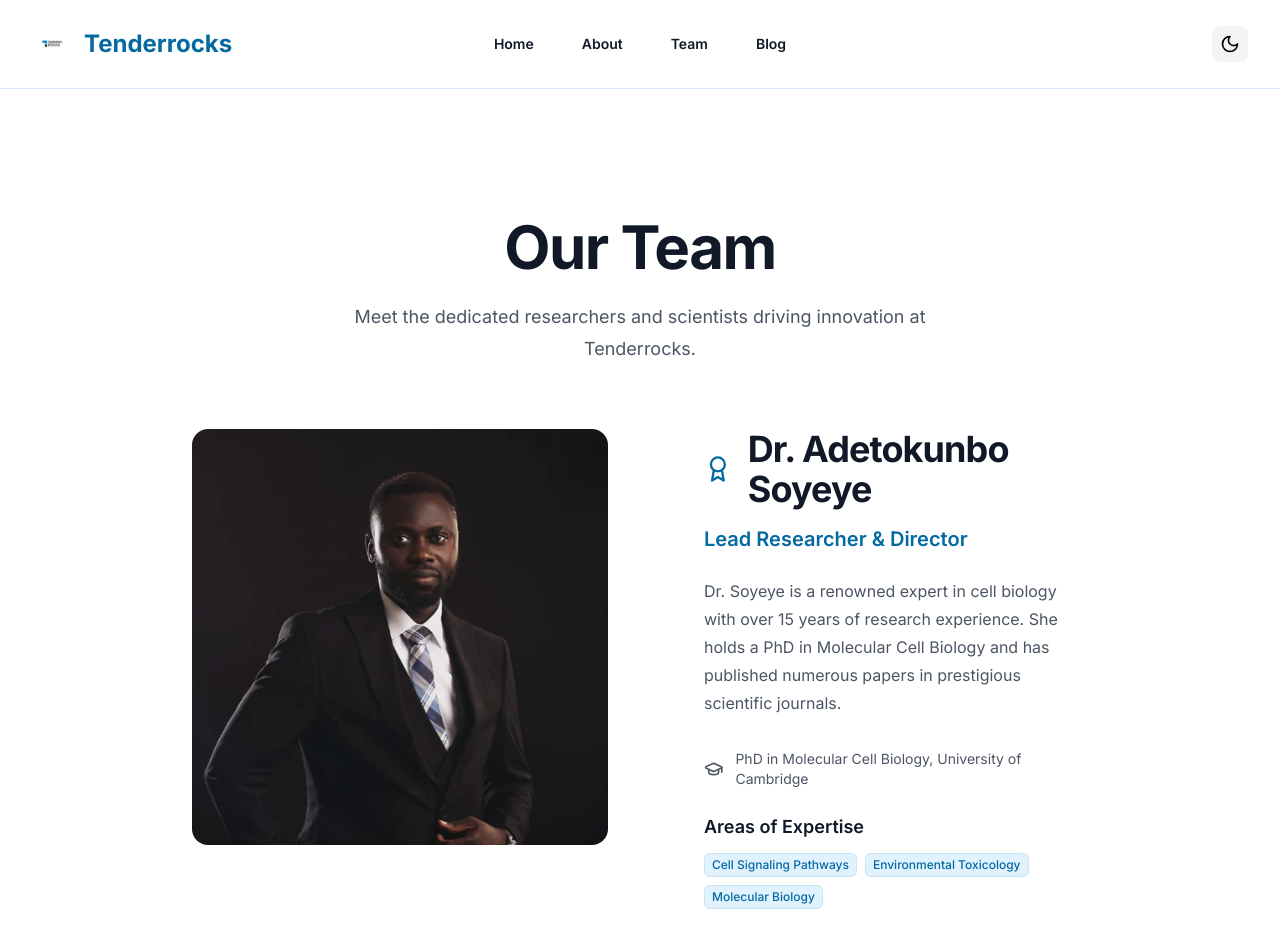
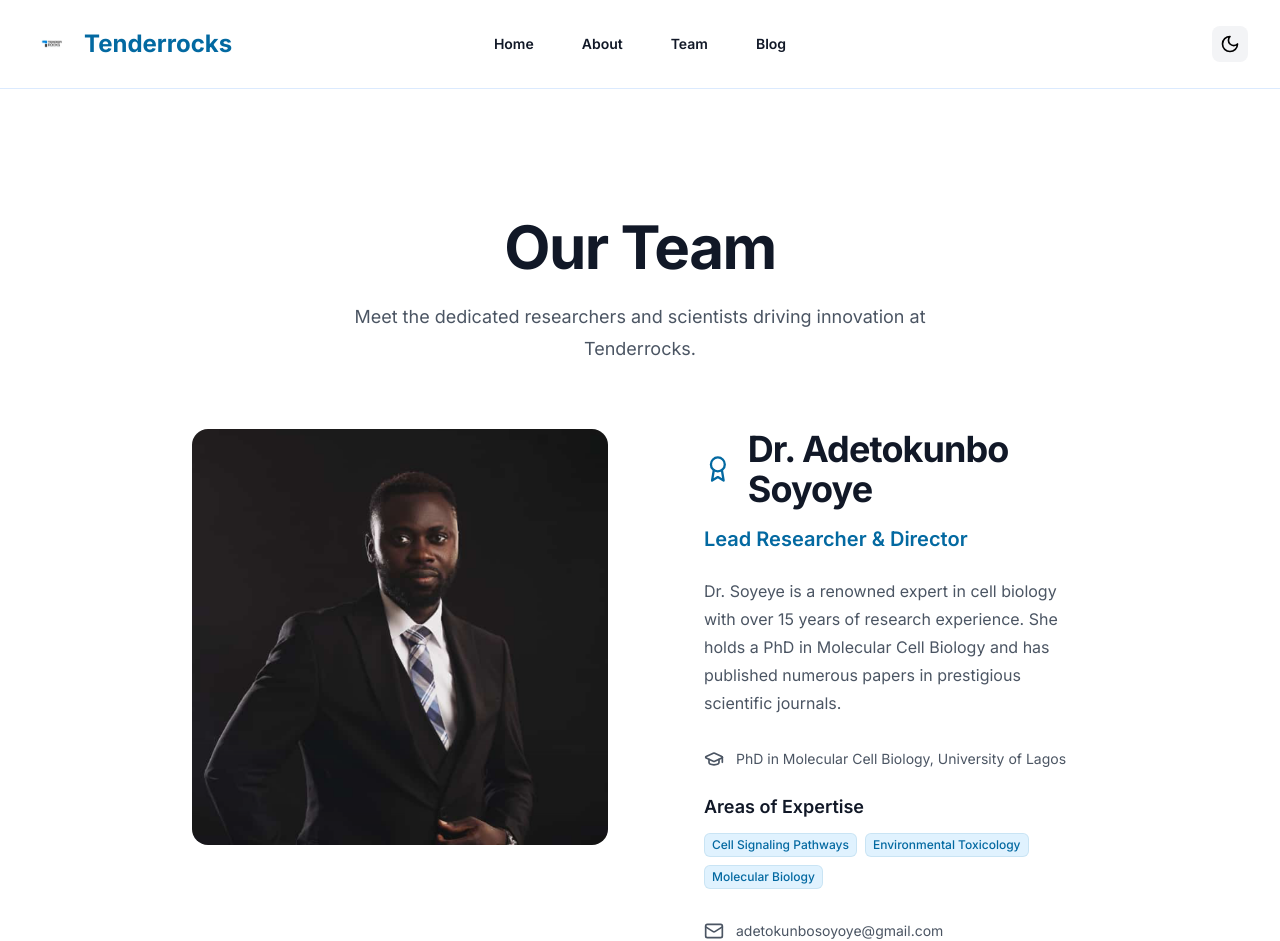
Before and after one commit to HadrielWonda/TenderRocks.UI, a Next.js app in the folder tenderrocks.ui/: page /team in a window 1280 px wide. Shown: the top 941 px of the page. Built offline with nearby package versions, Linux system fonts and the light colour scheme.

Commit message:
fix: correct spelling of team leader's name and update email and education details

```diff
--- a/tenderrocks.ui/app/team/page.tsx
+++ b/tenderrocks.ui/app/team/page.tsx
@@ -5,13 +5,13 @@ import { Mail, Phone, GraduationCap, Award } from 'lucide-react'
 
 const team = {
   leader: {
-    name: 'Dr. Adetokunbo Soyeye',
+    name: 'Dr. Adetokunbo Soyoye',
     role: 'Lead Researcher & Director',
     image: '/tksoyeye.PNG',
     bio: 'Dr. Soyeye is a renowned expert in cell biology with over 15 years of research experience. She holds a PhD in Molecular Cell Biology and has published numerous papers in prestigious scientific journals.',
-    email: 'a.soyeye@tenderrocks.com',
+    email: 'adetokunbosoyoye@gmail.com',
     phone: '+44 7440 028032',
-    education: 'PhD in Molecular Cell Biology, University of Cambridge',
+    education: 'PhD in Molecular Cell Biology, University of Lagos',
     expertise: ['Cell Signaling Pathways', 'Environmental Toxicology', 'Molecular Biology'],
   },
   members: [
```
